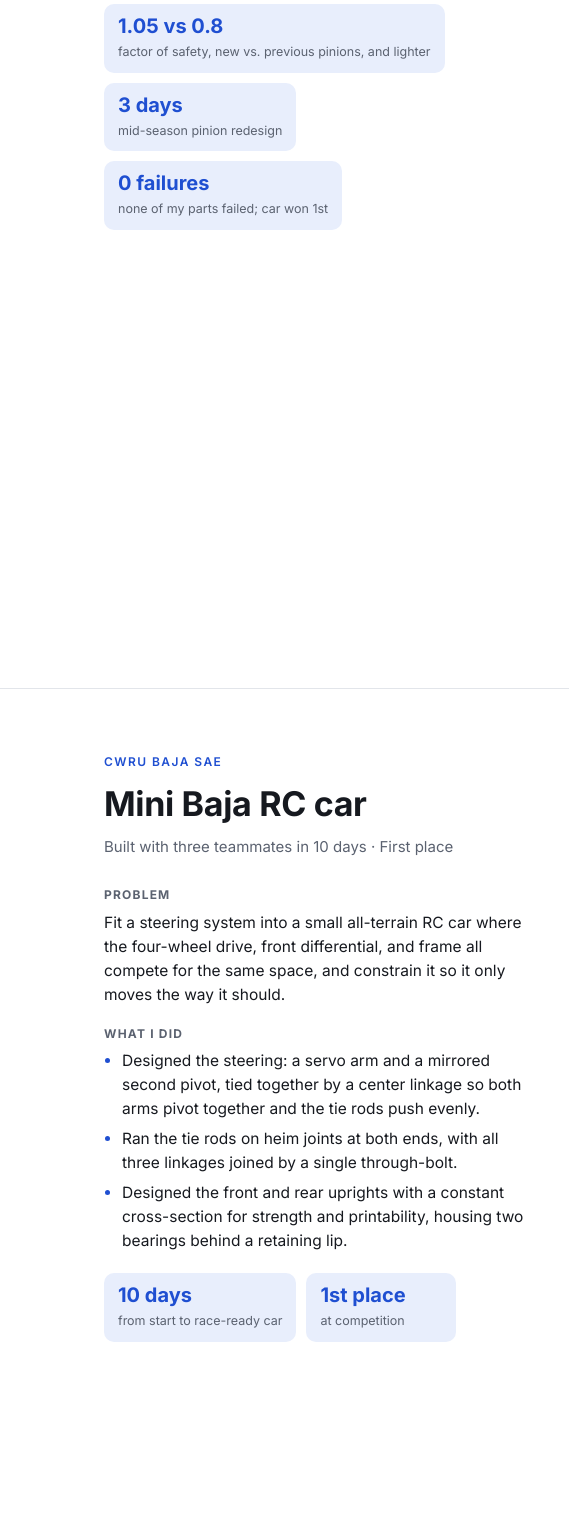
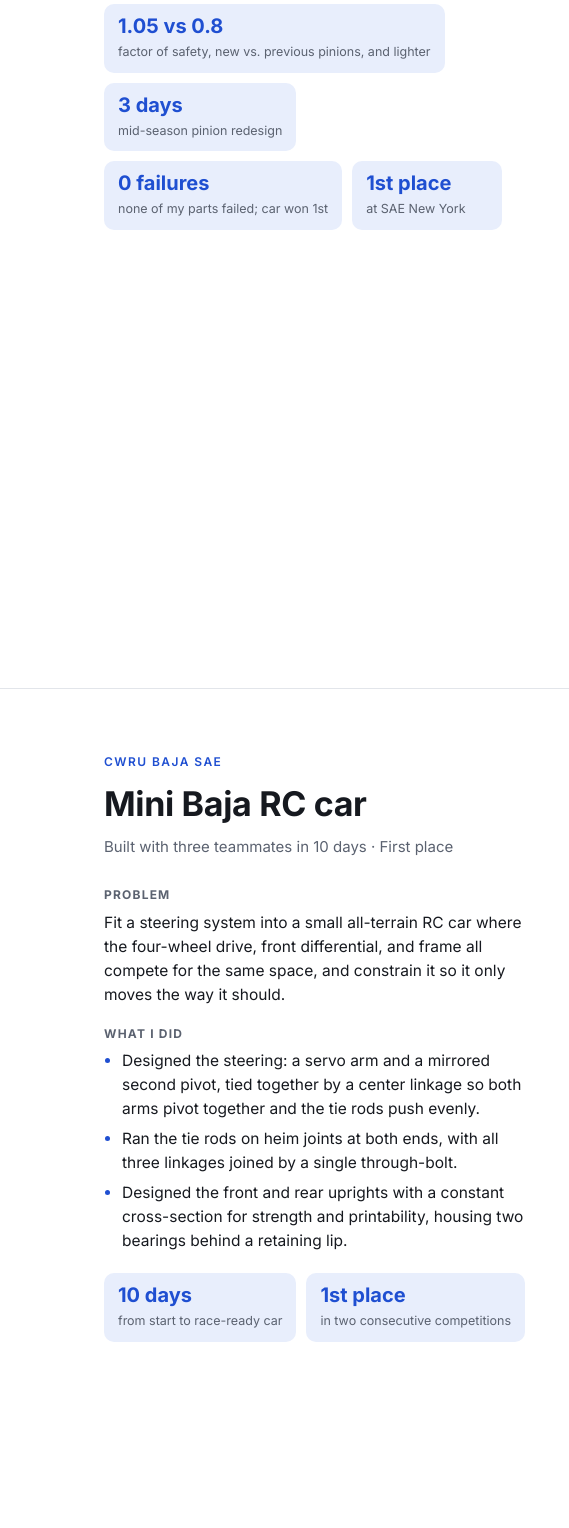
Before and after one commit to Neelms/neelms.github.io, a plain HTML site: page index.html in a window 1280 px wide. Shown: the part 3311-4839 px from the top of the page, 0-569 px from the left. Drawn offline with Linux system fonts and the light colour scheme; grey boxes are pictures that could not be loaded.

Commit message:
Update first-place stats for the RC car and Baja steering rack
Co-Authored-By: Claude Opus 5.5 <noreply@anthropic.com>
Claude-Session: https://claude.ai/code/session_016bDe8KEGek2M2xYLSbHQYw

```diff
--- a/index.html
+++ b/index.html
@@ -183,6 +183,7 @@ footer{padding:40px 0 60px;color:var(--muted);font-size:14px}
         <div class="stat"><b>1.05 vs 0.8</b><span>factor of safety, new vs. previous pinions, and lighter</span></div>
         <div class="stat"><b>3 days</b><span>mid-season pinion redesign</span></div>
         <div class="stat"><b>0 failures</b><span>none of my parts failed; car won 1st</span></div>
+        <div class="stat"><b>1st place</b><span>at SAE New York</span></div>
       </div>
     </div>
     <div class="media two">
@@ -211,7 +212,7 @@ footer{padding:40px 0 60px;color:var(--muted);font-size:14px}
       </ul>
       <div class="stats">
         <div class="stat"><b>10 days</b><span>from start to race-ready car</span></div>
-        <div class="stat"><b>1st place</b><span>at competition</span></div>
+        <div class="stat"><b>1st place</b><span>in two consecutive competitions</span></div>
       </div>
     </div>
     <div class="media two">
```
